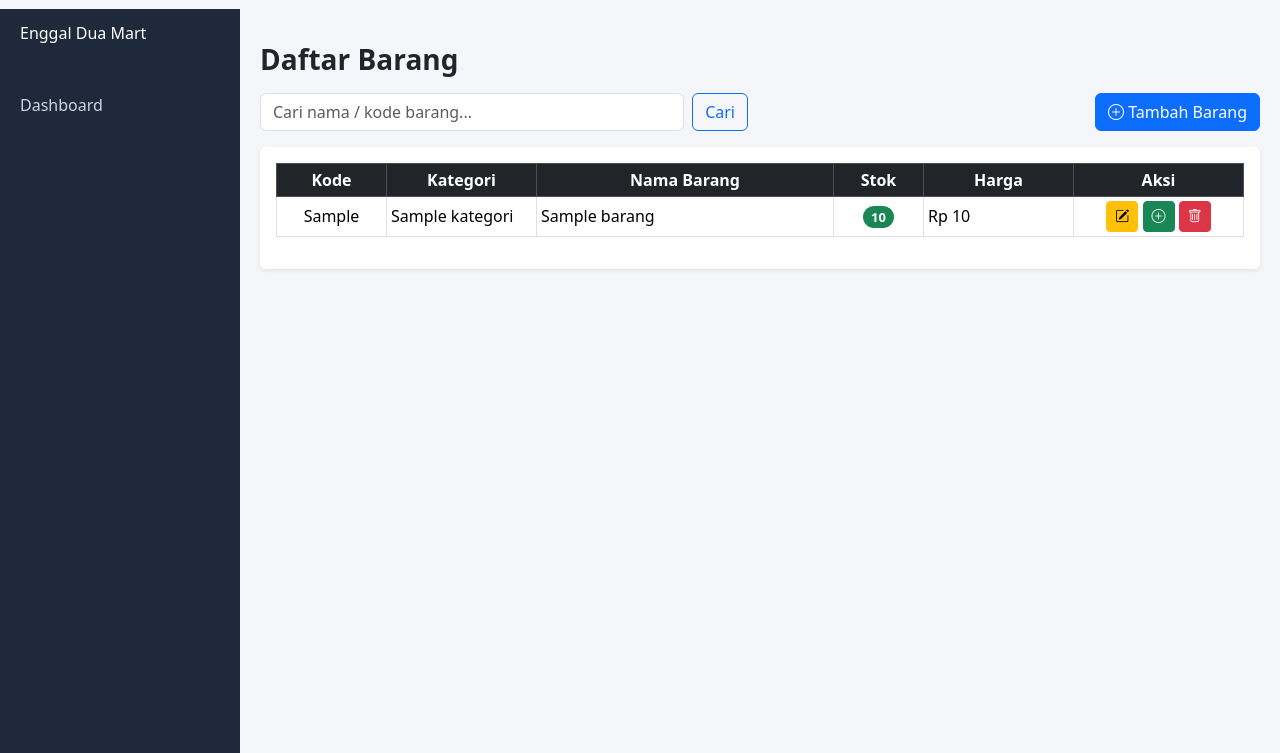
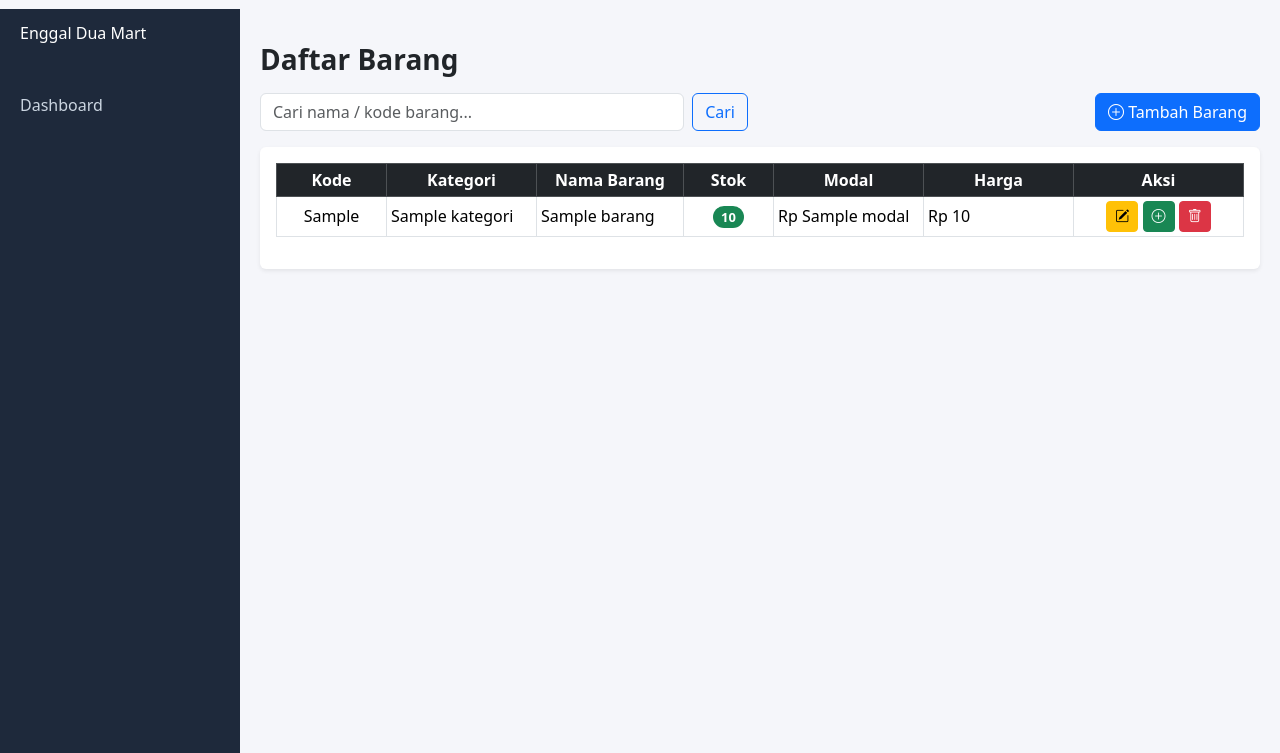
Before and after one commit to Raffie-ma/restock, a Django app: template enggalduamart/inventory/templates/barang_list.html in a window 1280 px wide. Shown: the part 47-800 px from the top of the page. Run offline with Django 5.2, Linux system fonts and the light colour scheme; the template is opened without the code that fills it: most values are stand-ins (such as "Sample title", 1, 10 or a date in 2020).

Commit message:
update
ketinggalan

```diff
--- a/enggalduamart/inventory/templates/barang_list.html
+++ b/enggalduamart/inventory/templates/barang_list.html
@@ -59,6 +59,7 @@ setTimeout(function(){
                         <th style="width:150px;">Kategori</th>
                         <th>Nama Barang</th>
                         <th style="width:90px;">Stok</th>
+                        <th style="width:150px;">Modal</th>
                         <th style="width:150px;">Harga</th>
                         <th style="width:170px;">Aksi</th>
                     </tr>
@@ -86,6 +87,11 @@ setTimeout(function(){
                                 </span>
                             {% endif %}
                         </td>
+                        <td>{% if b.modal %}
+                                    Rp {{ b.modal }}
+                                {% else %}
+                                    Belum diisi
+                                {% endif %}</td>
                         <td>
                             Rp {{ b.harga|intcomma }}
                         </td>
```
